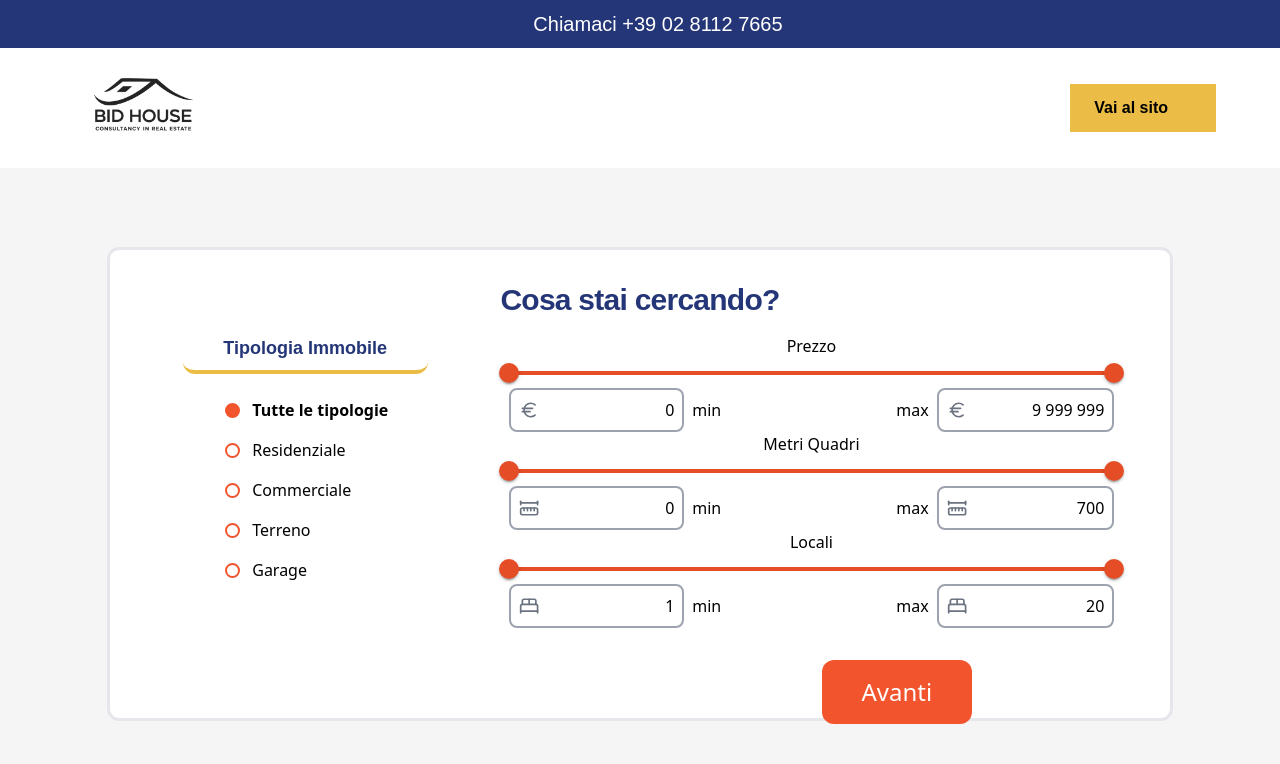
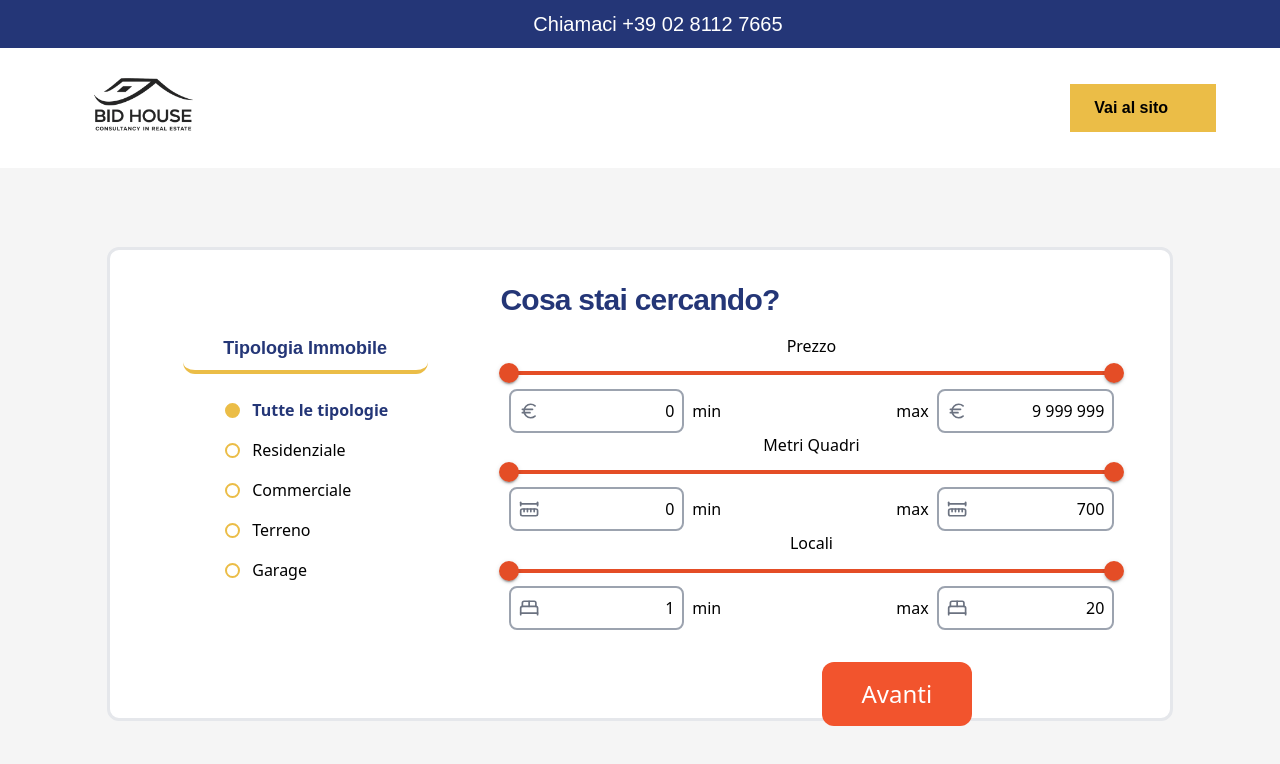
Before and after one commit to digital-on-agency/estate-scraper-prototype, a React (Vite) app: page / in a window 1280 px wide. Shown: the top 764 px of the page. Built offline with nearby package versions, Linux system fonts and the light colour scheme; some icons are missing; a web font is replaced by a local one.

Commit message:
fix estate type filter design

```diff
--- a/src/index.css
+++ b/src/index.css
@@ -82,3 +82,15 @@
 @utility filter-type-container {
   @apply w-1/3 flex flex-col items-center space-y-4
 }
+
+@utility filter-type-circle {
+  @apply w-[17px] h-[15px] border-2 border-secondary rounded-full
+}
+
+@utility filter-type-option {
+  @apply flex w-full text-left py-2 px-3 hover:bg-caput-mortuum/10
+}
+
+@utility filter-slider-container {
+  @apply w-2/3 flex flex-col justify-between
+}
--- a/src/pages/SearchPage.jsx
+++ b/src/pages/SearchPage.jsx
@@ -329,15 +329,15 @@ export function FilterSection({ filter, setFilter }) {
                     {SearchTypeOption.map((opt) => (
                         <li key={String(opt.value)} className="flex flex-row items-center pl-4">
                             <div
-                                className={`w-[17px] h-[15px] border-2 border-cinnabar rounded-full ${filter?.type == opt.value ? 'bg-cinnabar' : ''}`}
+                                className={`filter-type-circle ${filter?.type == opt.value ? 'bg-secondary' : ''}`}
                             />
                             <button
                                 type="button"
                                 onClick={() =>
                                     setFilter((prev) => ({ ...prev, type: opt.value }))
                                 }
-                                className={`w-full text-left text-md py-2 px-3 hover:bg-caput-mortuum/10 ${filter?.type === opt.value
-                                    ? "font-bold"
+                                className={`filter-type-option ${filter?.type === opt.value
+                                    ? "font-bold text-primary"
                                     : ""
                                     }`}
                             >
@@ -345,9 +345,22 @@ export function FilterSection({ filter, setFilter }) {
                             </button>
                         </li>
                     ))}
+                    {/* TODO: this solution is bad: below there is a "tutte le tipologie" transparent option to avoid change width when "tutte le tipologie" is selected and deselected */}
+                    <li key="atemp" className="flex flex-row items-center pl-4">
+                        <div
+                            className={`filter-type-circle border-transparent`}
+                        />
+                        <span
+                            onClick={() => {}}
+                            disabled
+                            className={"flex w-full text-left py-2 px-3 font-bold text-transparent"}
+                        >
+                            Tutte le tipologie
+                        </span>
+                    </li>
                 </ul>
             </div>
-            <div className="w-2/3 flex flex-col justify-between">
+            <div className="filter-slider-container">
                 {/* Price Subsection */}
                 <DoubleSlider
                     title={"Prezzo"}
@@ -717,7 +730,7 @@ export function SectionContainer({
     setLoading = () => { console.log("setLoading is not defined") },
     setResults = () => { console.log("setResults is not defined") }
 }) {
-    const [sectionError, setSectionError] = useState(   null);
+    const [sectionError, setSectionError] = useState(null);
     const [pageError, setPageError] = useState(null);//"Si è verificato un errore generico, riprova più tardi o contatta il supporto")
 
     const sectionEl = React.useMemo(() => {
```
